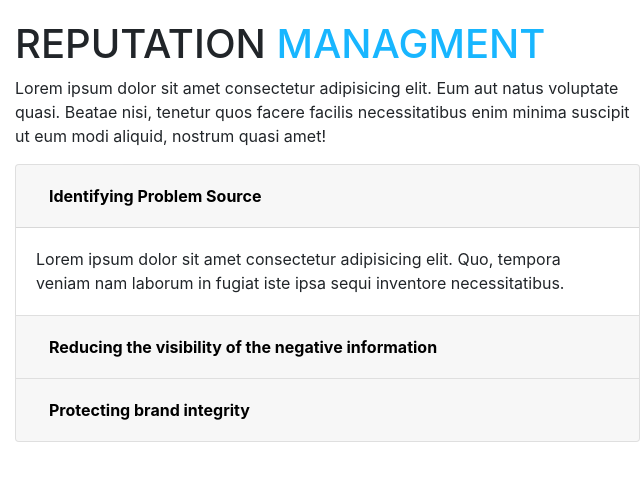
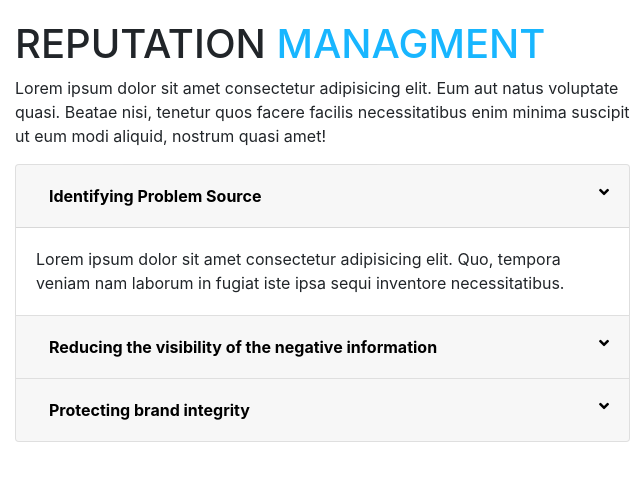
Before and after one commit to khanmuhammadhridoy/21-11-20-REPUTATION-MANAGMENT, a plain HTML site: page index.html in a window 1280 px wide. Shown: the full height of the page, 640-1280 px from the left. Drawn offline with nearby package versions, Linux system fonts and the light colour scheme; a script that the page names is missing.

Commit message:
Add files via upload

```diff
--- a/index.html
+++ b/index.html
@@ -39,7 +39,7 @@
                                         <button class="btn btn-link btn-block text-left" type="button"
                                             data-toggle="collapse" data-target="#collapseOne" aria-expanded="true"
                                             aria-controls="collapseOne">
-                                            Identifying Problem Source
+                                            Identifying Problem Source <span><i class="fas fa-angle-down"></i></span>
                                         </button>
                                     </h2>
                                 </div>
@@ -58,7 +58,7 @@
                                         <button class="btn btn-link btn-block text-left collapsed" type="button"
                                             data-toggle="collapse" data-target="#collapseTwo" aria-expanded="false"
                                             aria-controls="collapseTwo">
-                                            Reducing the visibility of the negative information
+                                            Reducing the visibility of the negative information <span><i class="fas fa-angle-down"></i></span>
                                         </button>
                                     </h2>
                                 </div>
@@ -76,7 +76,7 @@
                                         <button class="btn btn-link btn-block text-left collapsed" type="button"
                                             data-toggle="collapse" data-target="#collapseThree" aria-expanded="false"
                                             aria-controls="collapseThree">
-                                            Protecting brand integrity </button>
+                                            Protecting brand integrity <span><i class="fas fa-angle-down"></i></span></button>
                                     </h2>
                                 </div>
                                 <div id="collapseThree" class="collapse" aria-labelledby="headingThree"
--- a/style.css
+++ b/style.css
@@ -14,8 +14,17 @@
 .reputation .text span {
     color: #18b6ff;
 }
+.question{
+    padding-right: 10px;
+}
 .question button.btn {
     text-decoration: none;
     color: black;
     font-weight: bold !important;
 }
+.question .fas {
+    color: black !important;
+    position: absolute;
+    right: 0;
+    padding-right: 20px;
+}
```
